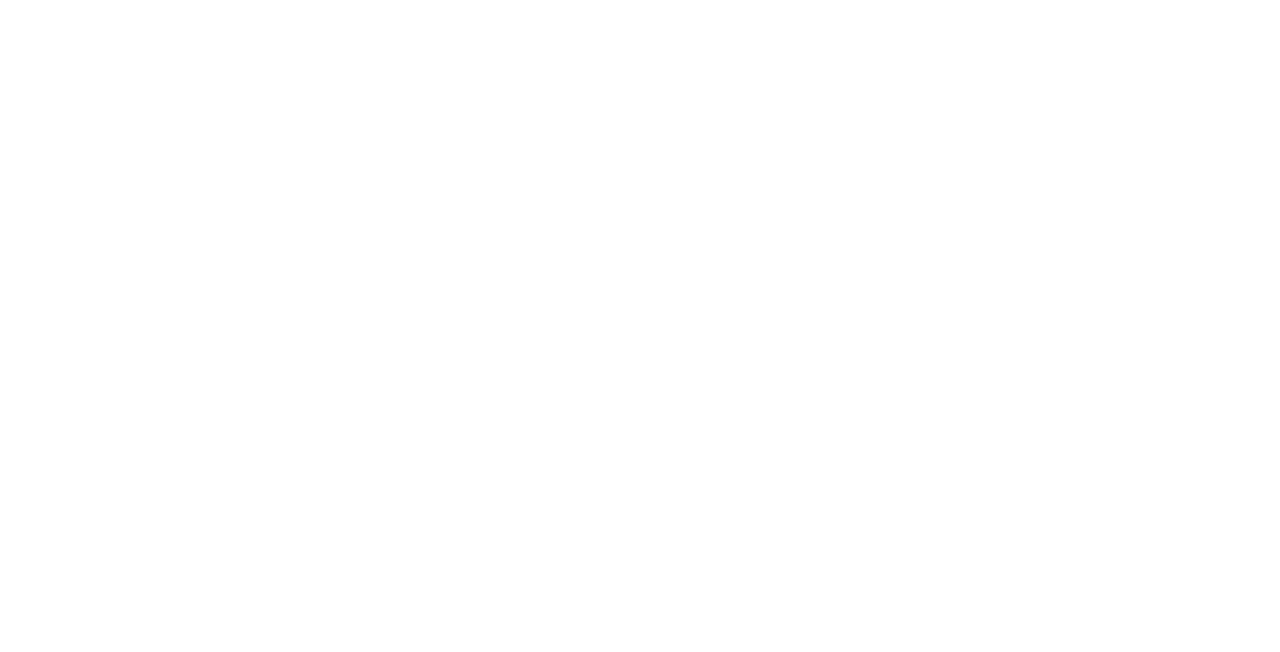
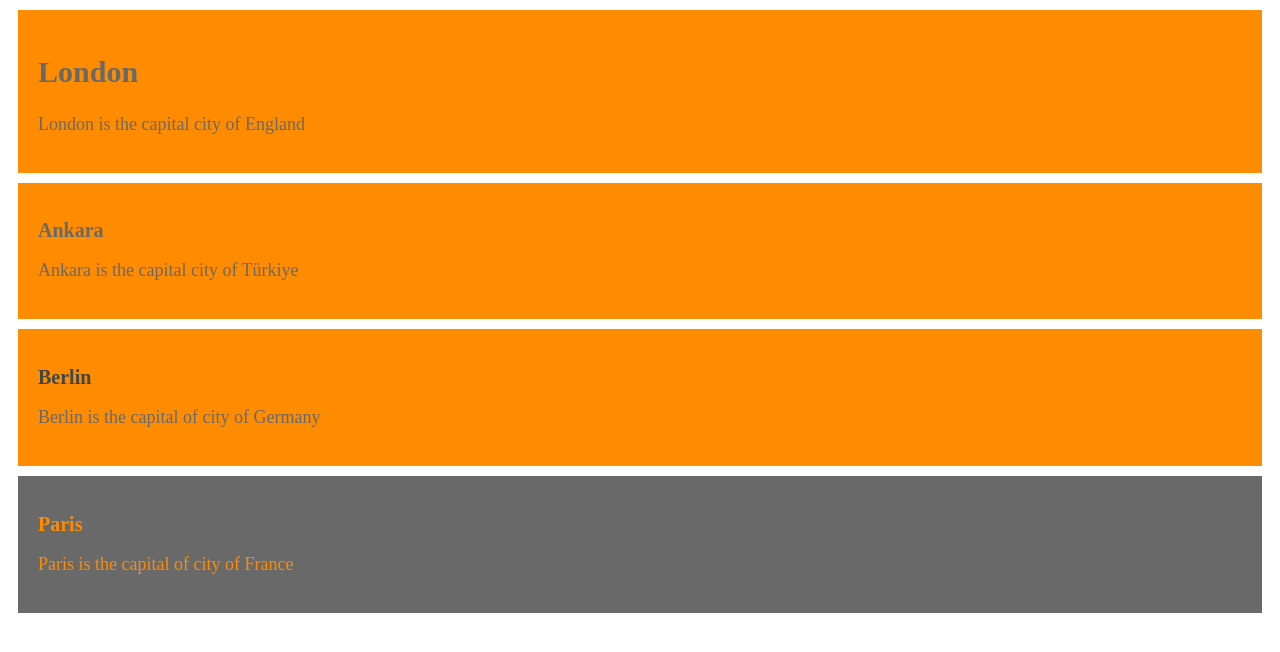
Before and after one commit to cool357357/html-styles, a plain HTML site: page index.html in a window 1280 px wide. Drawn offline with Linux system fonts and the light colour scheme.

Commit message:
styles with style tag

```diff
--- a/index.html
+++ b/index.html
@@ -1,12 +1,61 @@
 <!DOCTYPE html>
 <html lang="en">
+
 <head>
     <meta charset="UTF-8">
     <meta http-equiv="X-UA-Compatible" content="IE=edge">
     <meta name="viewport" content="width=device-width, initial-scale=1.0">
     <title>HTML Styles</title>
+    <style>
+        .city {
+            padding: 20px;
+            margin: 10px;
+            background-color: darkorange;
+            color: dimgray;
+        }
+
+        .city--pink {
+            padding: 20px;
+            margin: 10px;
+            background-color: dimgray;
+            color: darkorange;
+        }
+
+        #london{
+            font-size: 30px;
+        }
+
+        #berlin{
+            color: rgb(65, 70, 70);
+        }
+
+        h2 {
+            font-size: 20px;
+        }
+
+        p {
+            font-size: 18px;
+        }
+    </style>
 </head>
+
 <body>
+    <div class="city">
+        <h2 id="london">London</h2>
+        <p>London is the capital city of England</p>
+    </div>
+    <div class="city">
+        <h2 id="ankara">Ankara</h2>
+        <p>Ankara is the capital city of Türkiye</p>
+    </div>
+    <div class="city">
+        <h2 id="berlin">Berlin</h2>
+        <p>Berlin is the capital of city of Germany</p>
+    </div>
+    <div class="city--pink">
+        <h2 id="paris">Paris</h2>
+        <p>Paris is the capital of city of France</p>
+    </div>
+</body>
 
-</body>
 </html>
```
